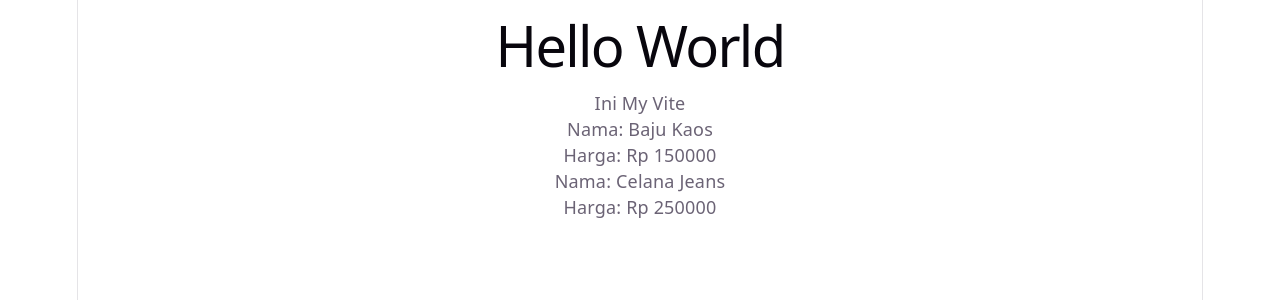
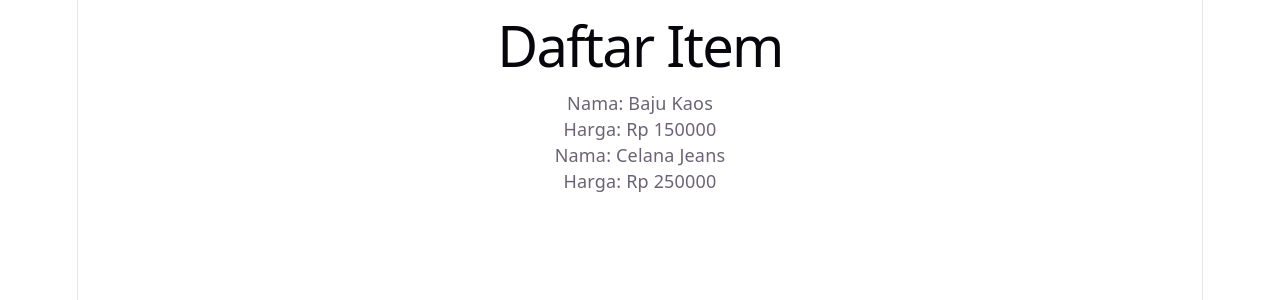
Before and after one commit to Rizbar/my-vite, a React (Vite) app: page / in a window 1280 px wide. Shown: the top 300 px of the page. Built offline with nearby package versions, Linux system fonts and the light colour scheme.

Commit message:
fifth commit

```diff
--- /dev/null
+++ b/src/PR28_4.jsx
@@ -0,0 +1,34 @@
+const Item = ({ name, price }) => (
+  <div>
+    <p>Nama: {name}</p>
+    <p>Harga: Rp {price}</p>
+  </div>
+);
+
+const ItemList = ({ items }) => (
+  <div>
+    {items.length > 0 ? (
+      items.map((item, index) => (
+        <Item key={index} name={item.name} price={item.price} />
+      ))
+    ) : (
+      <p>Data tidak ditemukan</p>
+    )}
+  </div>
+);
+
+const App = () => {
+  const items = [
+    { name: "Baju Kaos", price: 150000 },
+    { name: "Celana Jeans", price: 250000 },
+  ];
+
+  return (
+    <div>
+      <h1>Daftar Item</h1>
+      <ItemList items={items} />
+    </div>
+  );
+};
+
+export default App;
--- a/src/main.jsx
+++ b/src/main.jsx
@@ -1,12 +1,14 @@
 import { StrictMode } from 'react'
 import { createRoot } from 'react-dom/client'
 import './index.css'
-import App from './App.jsx'
-import PR28_3 from './PR28_3.jsx'
+// import App from './App.jsx'
+// import PR28_3 from './PR28_3.jsx'
+import PR28_4 from './PR28_4.jsx'
 
 createRoot(document.getElementById('root')).render(
   <StrictMode>
-    <App />
-    <PR28_3 />
+    {/* <App /> */}
+    {/* <PR28_3 /> */}
+    <PR28_4 />
   </StrictMode>,
 )
```
